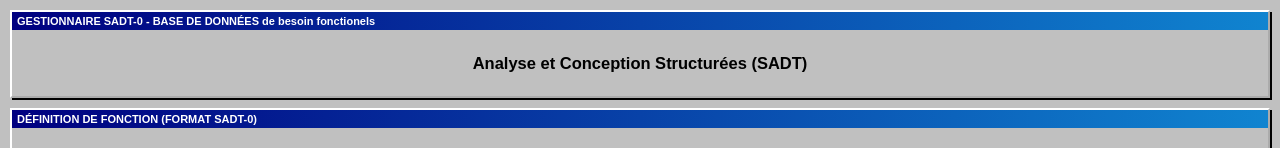
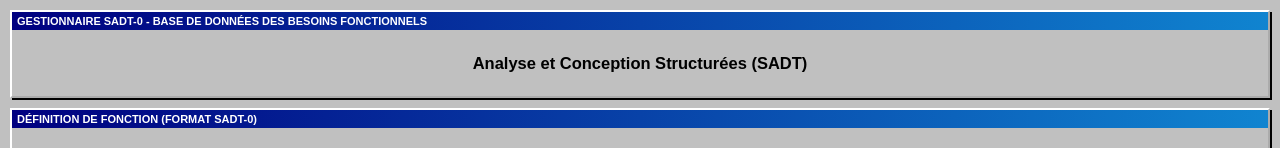
Before and after one commit to AmineLaatiri/GPS4D, a plain HTML site: page index.html in a window 1280 px wide. Shown: the top 148 px of the page. Drawn offline with nearby package versions, Linux system fonts and the light colour scheme.

Commit message:
Update index.html

```diff
--- a/index.html
+++ b/index.html
@@ -144,7 +144,7 @@ legend {
 <body>
 
 <div class="window">
-<div class="titlebar">GESTIONNAIRE SADT-0 - BASE DE DONNÉES de besoin fonctionels</div>
+<div class="titlebar">GESTIONNAIRE SADT-0 - BASE DE DONNÉES DES BESOINS FONCTIONNELS</div>
 <div class="content" style="text-align:center;">
 <h2>Analyse et Conception Structurées (SADT)</h2>
 </div>
```
